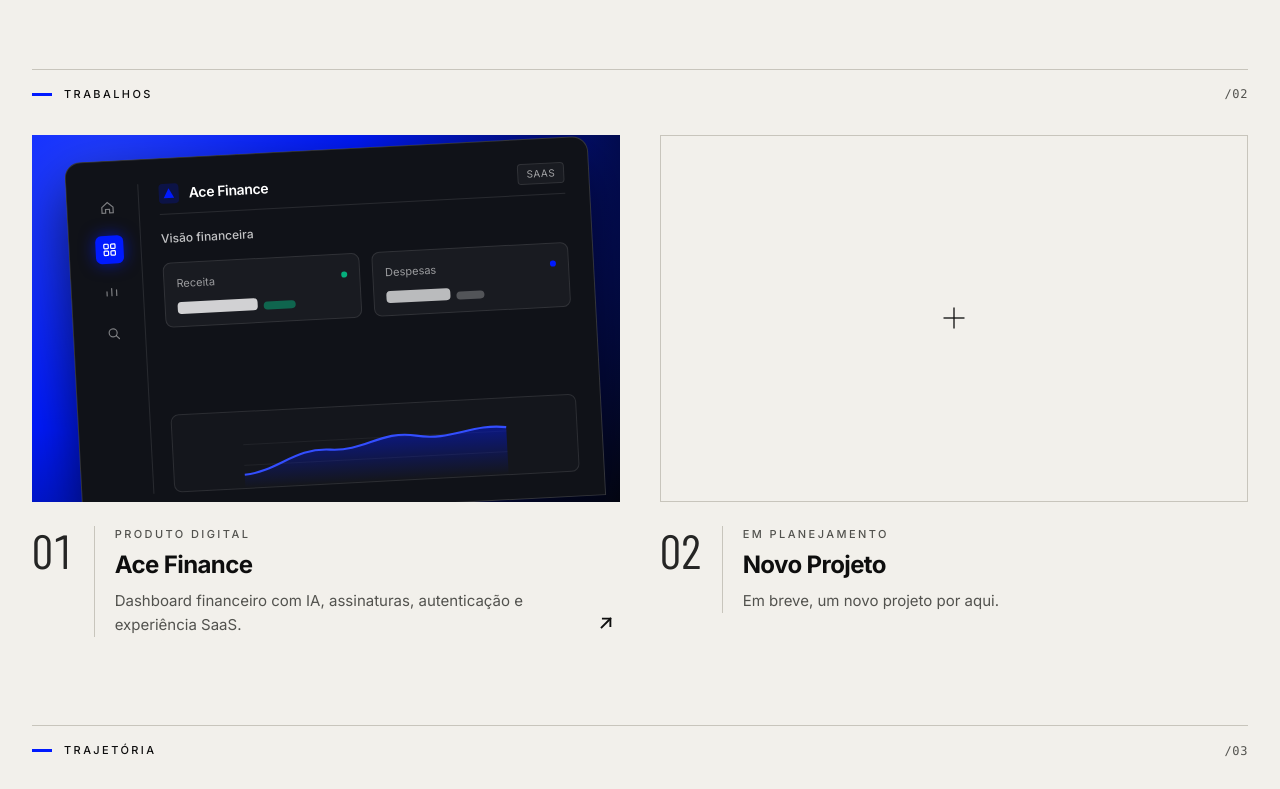
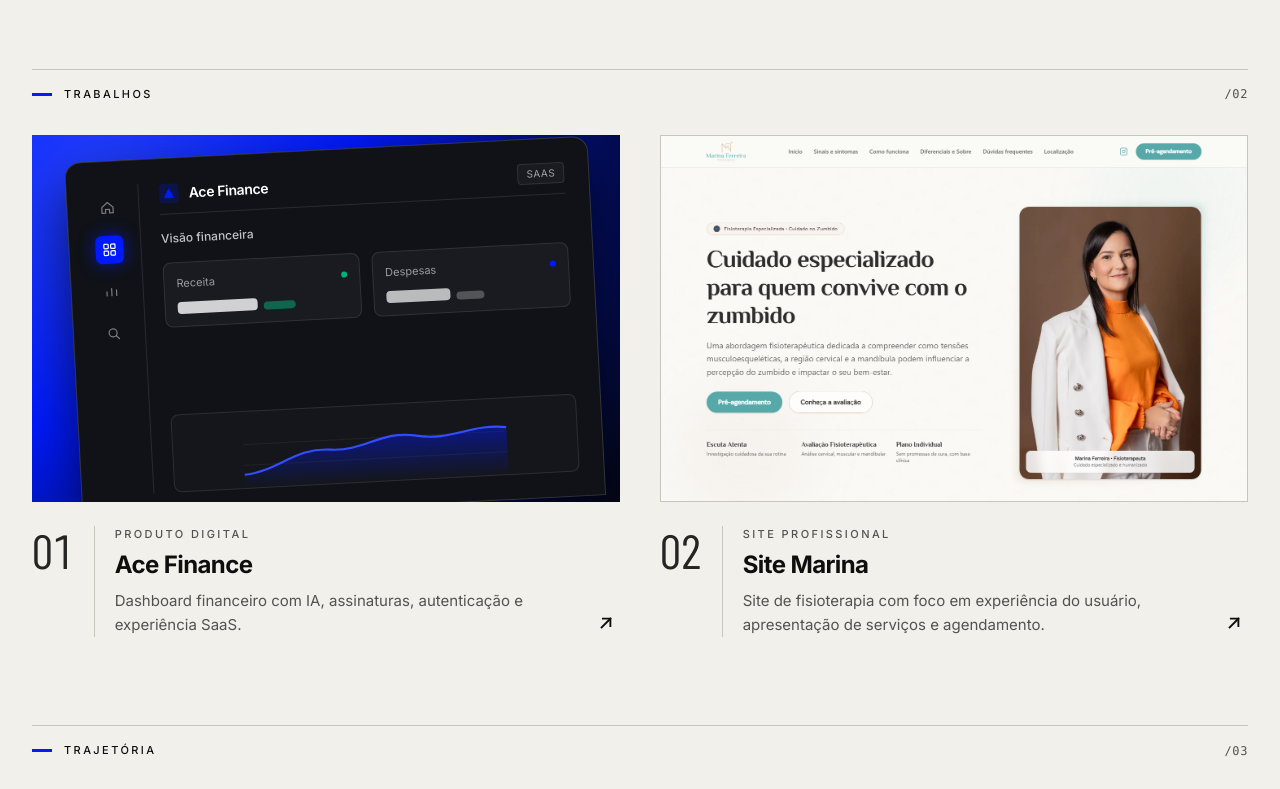
Before and after one commit to artur-fsilva/artur-portfolio, a Next.js app: page / in a window 1280 px wide. Shown: the part 600-1389 px from the top of the page. Built offline with nearby package versions, Linux system fonts and the light colour scheme; no server answers.

Commit message:
feat: showcase Marina website on homepage

```diff
--- a/src/app/page.tsx
+++ b/src/app/page.tsx
@@ -1,3 +1,4 @@
+import Image from "next/image";
 import Link from "next/link";
 import { AceFinancePreview } from "@/components/home/AceFinancePreview";
 import { HeroMonogram } from "@/components/home/HeroMonogram";
@@ -66,7 +67,19 @@ export default function HomePage() {
               <article key={project.index} className="group flex flex-col">
                 {isFeatured && project.href ? (
                   <Link href={project.href} className="block overflow-hidden">
-                    <AceFinancePreview />
+                    {project.image ? (
+                      <div className="border-rule relative aspect-[16/10] w-full overflow-hidden border bg-white">
+                        <Image
+                          src={project.image.src}
+                          alt={project.image.alt}
+                          fill
+                          sizes="(min-width: 768px) 50vw, 100vw"
+                          className="object-cover object-top transition-transform duration-300 group-hover:scale-[1.02]"
+                        />
+                      </div>
+                    ) : (
+                      <AceFinancePreview />
+                    )}
                   </Link>
                 ) : (
                   <div
--- a/src/data/home.ts
+++ b/src/data/home.ts
@@ -5,6 +5,10 @@ export interface HomeProjectItem {
   readonly description: string;
   readonly href?: string;
   readonly status: "featured" | "planned";
+  readonly image?: {
+    readonly src: string;
+    readonly alt: string;
+  };
 }
 
 export interface HomeTrajectoryItem {
@@ -33,10 +37,16 @@ export const HOME_PROJECTS: readonly HomeProjectItem[] = [
   },
   {
     index: "02",
-    category: "EM PLANEJAMENTO",
-    title: "Novo Projeto",
-    description: "Em breve, um novo projeto por aqui.",
-    status: "planned",
+    category: "SITE PROFISSIONAL",
+    title: "Site Marina",
+    description:
+      "Site de fisioterapia com foco em experiência do usuário, apresentação de serviços e agendamento.",
+    href: "/trabalhos/site-marina",
+    status: "featured",
+    image: {
+      src: "/images/site-marina/home.png",
+      alt: "Prévia da página inicial do Site Marina Ferreira",
+    },
   },
 ] as const;
 
```
